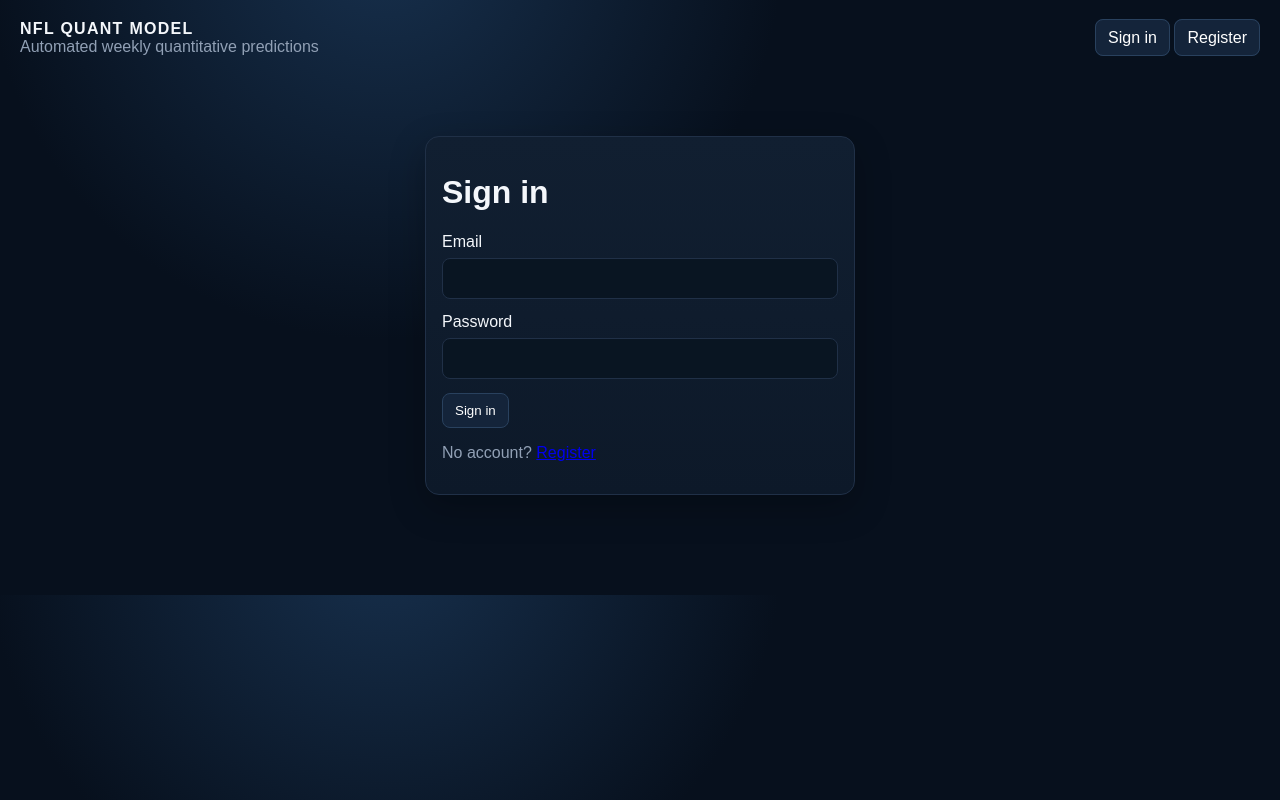
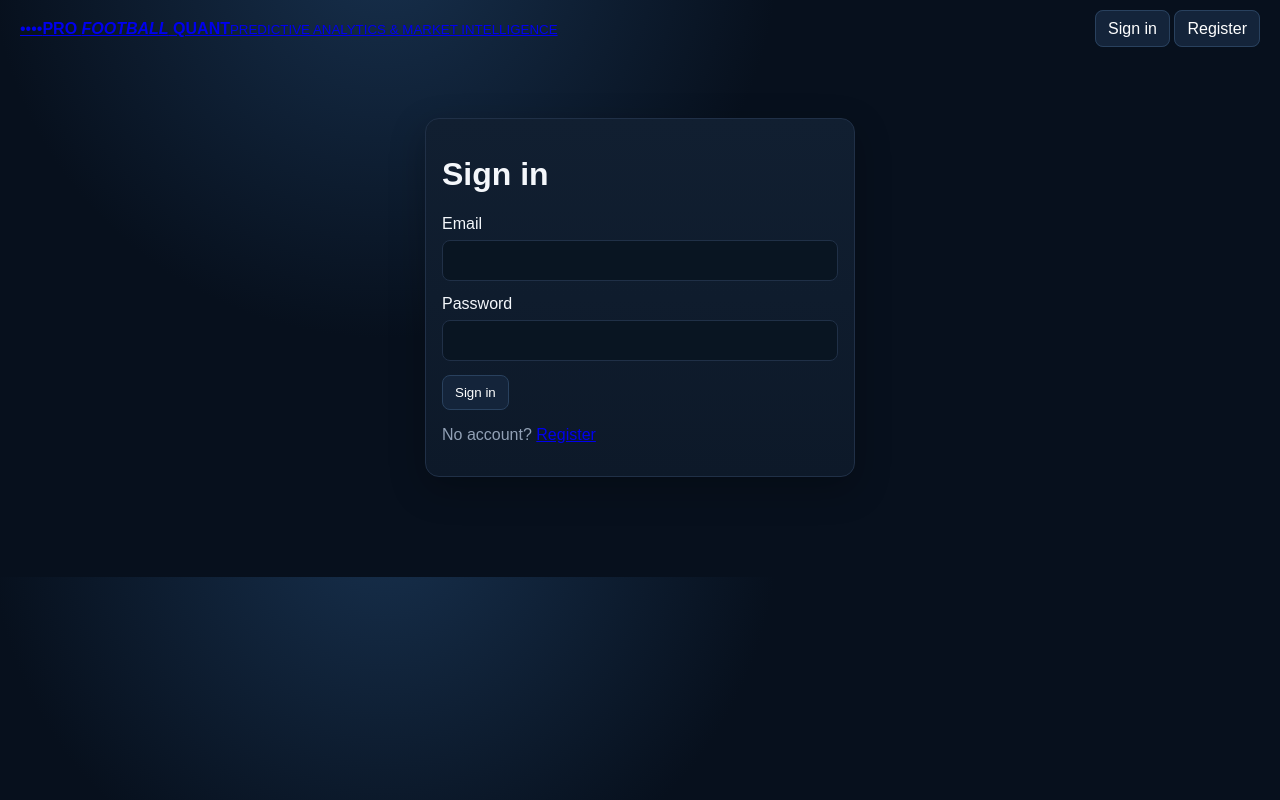
Before and after one commit to ggagov-lgtm/nflvercel, a Next.js app: page /auth/login in a window 1280 px wide. Built offline with nearby package versions, Linux system fonts and the light colour scheme; no server answers.

Commit message:
Rebrand site as Pro Football Quant

```diff
--- a/app/layout.tsx
+++ b/app/layout.tsx
@@ -1,3 +1,3 @@
 import './globals.css'; import Link from 'next/link'; import { currentUser,isAdmin } from '@/lib/auth'
-export const metadata={title:'NFL Quant Model',description:'Automated NFL quantitative prediction dashboard'}
-export default async function Layout({children}:{children:React.ReactNode}){const u=await currentUser();return <html><body><div className="shell"><div className="top"><div><div className="brand">NFL QUANT MODEL</div><div className="muted">Automated weekly quantitative predictions</div></div><div className="nav">{u?<><Link href="/">Dashboard</Link>{isAdmin(u.email)&&<> <Link className="admin" href="/admin">Admin</Link></>} <form action="/auth/signout" method="post" style={{display:'inline'}}><button className="button">Sign out</button></form></>:<><Link href="/auth/login">Sign in</Link> <Link href="/auth/register">Register</Link></>}</div></div>{children}</div></body></html>}
+export const metadata={title:'Pro Football Quant',description:'Predictive analytics and market intelligence for professional football'}
+export default async function Layout({children}:{children:React.ReactNode}){const u=await currentUser();return <html><body><div className="shell"><div className="top"><Link href="/" className="brandLockup" aria-label="Pro Football Quant home"><span className="pfqMark" aria-hidden="true"><span className="footballArc"></span><span className="footballLaces">••••</span><span className="quantBars"><i></i><i></i><i></i><i></i></span></span><span className="brandWords"><strong>PRO <em>FOOTBALL</em> QUANT</strong><small>PREDICTIVE ANALYTICS &amp; MARKET INTELLIGENCE</small></span></Link><div className="nav">{u?<><Link href="/">Dashboard</Link>{isAdmin(u.email)&&<> <Link className="admin" href="/admin">Admin</Link></>} <form action="/auth/signout" method="post" style={{display:'inline'}}><button className="button">Sign out</button></form></>:<><Link href="/auth/login">Sign in</Link> <Link href="/auth/register">Register</Link></>}</div></div>{children}</div></body></html>}
```
